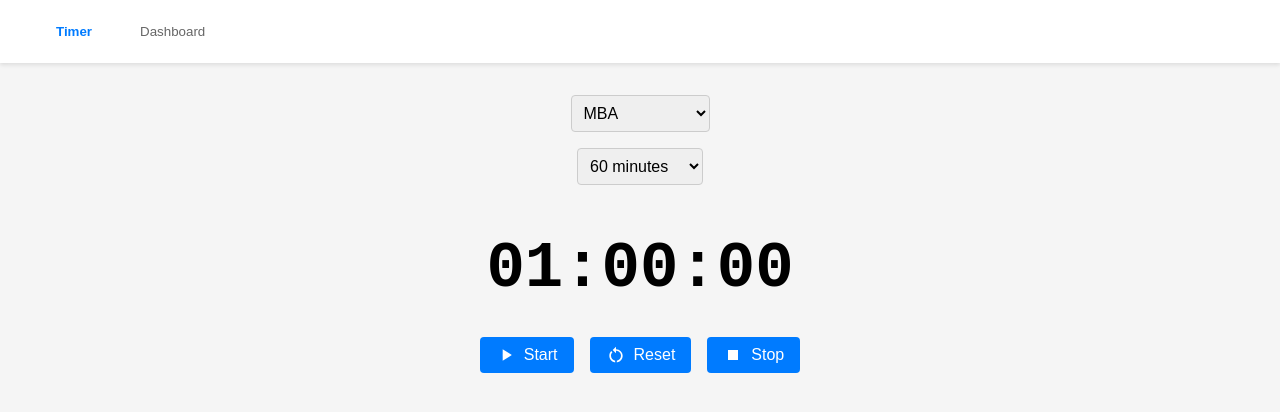
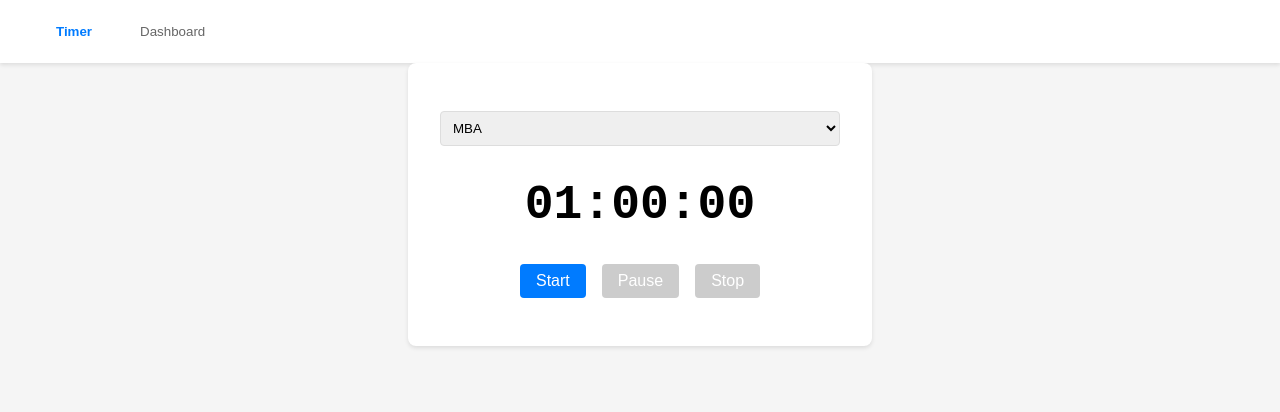
Before and after one commit to mysticchimp/Kibblr, a React (Create React App) app: page / in a window 1280 px wide. Shown: the top 412 px of the page. Built offline with nearby package versions, Linux system fonts and the light colour scheme.

Commit message:
Update Timer component to use addTimeEntry and improve UI

```diff
--- a/src/components/Timer.tsx
+++ b/src/components/Timer.tsx
@@ -1,9 +1,5 @@
 import React, { useState, useEffect } from 'react';
 import styled from 'styled-components';
-import PlayArrowIcon from '@mui/icons-material/PlayArrow';
-import PauseIcon from '@mui/icons-material/Pause';
-import StopIcon from '@mui/icons-material/Stop';
-import RestartAltIcon from '@mui/icons-material/RestartAlt';
 import { useTimeTracking } from '../context/TimeTrackingContext';
 
 const TimerContainer = styled.div`
@@ -11,139 +7,143 @@ const TimerContainer = styled.div`
   flex-direction: column;
   align-items: center;
   padding: 2rem;
-  max-width: 600px;
+  background: white;
+  border-radius: 8px;
+  box-shadow: 0 2px 4px rgba(0, 0, 0, 0.1);
+  max-width: 400px;
   margin: 0 auto;
 `;
 
 const TimerDisplay = styled.div`
-  font-size: 4rem;
+  font-size: 3rem;
   font-weight: bold;
-  margin: 2rem 0;
+  margin: 1rem 0;
   font-family: monospace;
 `;
 
 const Controls = styled.div`
   display: flex;
   gap: 1rem;
-  margin-bottom: 2rem;
+  margin: 1rem 0;
 `;
 
 const Button = styled.button`
   padding: 0.5rem 1rem;
-  font-size: 1rem;
   border: none;
   border-radius: 4px;
+  background: #007bff;
+  color: white;
   cursor: pointer;
-  display: flex;
-  align-items: center;
-  gap: 0.5rem;
-  background-color: #007bff;
-  color: white;
+  font-size: 1rem;
 
   &:hover {
-    background-color: #0056b3;
+    background: #0056b3;
   }
 
   &:disabled {
-    background-color: #cccccc;
+    background: #ccc;
     cursor: not-allowed;
   }
 `;
 
-const Select = styled.select`
+const ActivitySelect = styled.select`
   padding: 0.5rem;
-  font-size: 1rem;
   border-radius: 4px;
-  border: 1px solid #ccc;
-  margin-bottom: 1rem;
+  border: 1px solid #ddd;
+  margin: 1rem 0;
+  width: 100%;
 `;
 
 const Modal = styled.div`
   position: fixed;
-  top: 50%;
-  left: 50%;
-  transform: translate(-50%, -50%);
+  top: 0;
+  left: 0;
+  right: 0;
+  bottom: 0;
+  background: rgba(0, 0, 0, 0.5);
+  display: flex;
+  align-items: center;
+  justify-content: center;
+`;
+
+const ModalContent = styled.div`
   background: white;
   padding: 2rem;
   border-radius: 8px;
-  box-shadow: 0 2px 10px rgba(0, 0, 0, 0.1);
-  text-align: center;
+  width: 90%;
+  max-width: 400px;
 `;
 
-const ModalButtons = styled.div`
+const ModalTitle = styled.h2`
+  margin: 0 0 1rem 0;
+`;
+
+const ModalActions = styled.div`
   display: flex;
+  justify-content: flex-end;
   gap: 1rem;
-  justify-content: center;
   margin-top: 1rem;
 `;
 
-const IconWrapper = styled.div`
-  display: flex;
-  align-items: center;
-  gap: 0.5rem;
-`;
-
 const Timer: React.FC = () => {
-  const { addRecord } = useTimeTracking();
+  const { addTimeEntry } = useTimeTracking();
   const [timeLeft, setTimeLeft] = useState<number>(3600); // 60 minutes in seconds
   const [isRunning, setIsRunning] = useState<boolean>(false);
   const [activityType, setActivityType] = useState<string>('MBA');
   const [showSaveModal, setShowSaveModal] = useState<boolean>(false);
-  const [selectedDuration, setSelectedDuration] = useState<number>(60); // Default 60 minutes
 
   useEffect(() => {
-    let interval: ReturnType<typeof setInterval>;
+    let timer: NodeJS.Timeout;
     if (isRunning && timeLeft > 0) {
-      interval = setInterval(() => {
-        setTimeLeft((prev) => prev - 1);
+      timer = setInterval(() => {
+        setTimeLeft(prev => prev - 1);
       }, 1000);
+    } else if (timeLeft === 0) {
+      setIsRunning(false);
+      setShowSaveModal(true);
     }
-    return () => clearInterval(interval);
+    return () => clearInterval(timer);
   }, [isRunning, timeLeft]);
 
   const formatTime = (seconds: number): string => {
-    const hrs = Math.floor(seconds / 3600);
-    const mins = Math.floor((seconds % 3600) / 60);
-    const secs = seconds % 60;
-    return `${hrs.toString().padStart(2, '0')}:${mins.toString().padStart(2, '0')}:${secs.toString().padStart(2, '0')}`;
+    const hours = Math.floor(seconds / 3600);
+    const minutes = Math.floor((seconds % 3600) / 60);
+    const remainingSeconds = seconds % 60;
+    return `${hours.toString().padStart(2, '0')}:${minutes.toString().padStart(2, '0')}:${remainingSeconds.toString().padStart(2, '0')}`;
   };
 
-  const handleSaveSession = (): void => {
-    console.log('Saving session...');
-    const duration = selectedDuration * 60 - timeLeft;
-    console.log('Duration:', duration);
-    console.log('Activity Type:', activityType);
+  const handleStart = () => {
+    setIsRunning(true);
+  };
 
-    try {
-      addRecord({
-        activityType,
-        duration,
-        endTime: new Date().toISOString()
-      });
-      console.log('Record added successfully');
-    } catch (error) {
-      console.error('Error adding record:', error);
-    }
+  const handlePause = () => {
+    setIsRunning(false);
+  };
 
-    setTimeLeft(selectedDuration * 60);
+  const handleStop = () => {
+    setIsRunning(false);
+    setShowSaveModal(true);
+  };
+
+  const handleSave = () => {
+    const duration = 3600 - timeLeft; // Total time spent
+    addTimeEntry({
+      activityType,
+      duration,
+      endTime: new Date().toISOString(),
+    });
+    setTimeLeft(3600);
     setShowSaveModal(false);
   };
 
-  const handleReset = (): void => {
-    setIsRunning(false);
-    setTimeLeft(selectedDuration * 60);
-  };
-
-  const handleDurationChange = (e: React.ChangeEvent<HTMLSelectElement>): void => {
-    const duration = parseInt(e.target.value);
-    setSelectedDuration(duration);
-    setTimeLeft(duration * 60);
-    setIsRunning(false);
+  const handleCancel = () => {
+    setShowSaveModal(false);
+    setTimeLeft(3600);
   };
 
   return (
     <TimerContainer>
-      <Select
+      <ActivitySelect
         value={activityType}
         onChange={(e) => setActivityType(e.target.value)}
       >
@@ -152,61 +152,33 @@ const Timer: React.FC = () => {
         <option value="Gym">Gym</option>
         <option value="Cooking">Cooking</option>
         <option value="Job Search">Job Search</option>
-      </Select>
-
-      <Select
-        value={selectedDuration}
-        onChange={handleDurationChange}
-      >
-        <option value={15}>15 minutes</option>
-        <option value={30}>30 minutes</option>
-        <option value={45}>45 minutes</option>
-        <option value={60}>60 minutes</option>
-        <option value={75}>75 minutes</option>
-        <option value={90}>90 minutes</option>
-        <option value={105}>105 minutes</option>
-        <option value={120}>120 minutes</option>
-      </Select>
+      </ActivitySelect>
 
       <TimerDisplay>{formatTime(timeLeft)}</TimerDisplay>
 
       <Controls>
-        <Button onClick={() => setIsRunning(!isRunning)}>
-          <IconWrapper>
-            {isRunning ? (
-              <PauseIcon sx={{ fontSize: 20, color: '#fff' }} />
-            ) : (
-              <PlayArrowIcon sx={{ fontSize: 20, color: '#fff' }} />
-            )}
-            {isRunning ? 'Pause' : 'Start'}
-          </IconWrapper>
+        <Button onClick={handleStart} disabled={isRunning}>
+          Start
         </Button>
-        <Button onClick={handleReset}>
-          <IconWrapper>
-            <RestartAltIcon sx={{ fontSize: 20, color: '#fff' }} />
-            Reset
-          </IconWrapper>
+        <Button onClick={handlePause} disabled={!isRunning}>
+          Pause
         </Button>
-        <Button
-          onClick={() => {
-            setIsRunning(false);
-            setShowSaveModal(true);
-          }}
-        >
-          <IconWrapper>
-            <StopIcon sx={{ fontSize: 20, color: '#fff' }} />
-            Stop
-          </IconWrapper>
+        <Button onClick={handleStop} disabled={!isRunning && timeLeft === 3600}>
+          Stop
         </Button>
       </Controls>
 
       {showSaveModal && (
         <Modal>
-          <h3>Save this session?</h3>
-          <ModalButtons>
-            <Button onClick={handleSaveSession}>Yes</Button>
-            <Button onClick={() => setShowSaveModal(false)}>No</Button>
-          </ModalButtons>
+          <ModalContent>
+            <ModalTitle>Save Session</ModalTitle>
+            <p>Activity: {activityType}</p>
+            <p>Duration: {formatTime(3600 - timeLeft)}</p>
+            <ModalActions>
+              <Button onClick={handleCancel}>Cancel</Button>
+              <Button onClick={handleSave}>Save</Button>
+            </ModalActions>
+          </ModalContent>
         </Modal>
       )}
     </TimerContainer>
```
